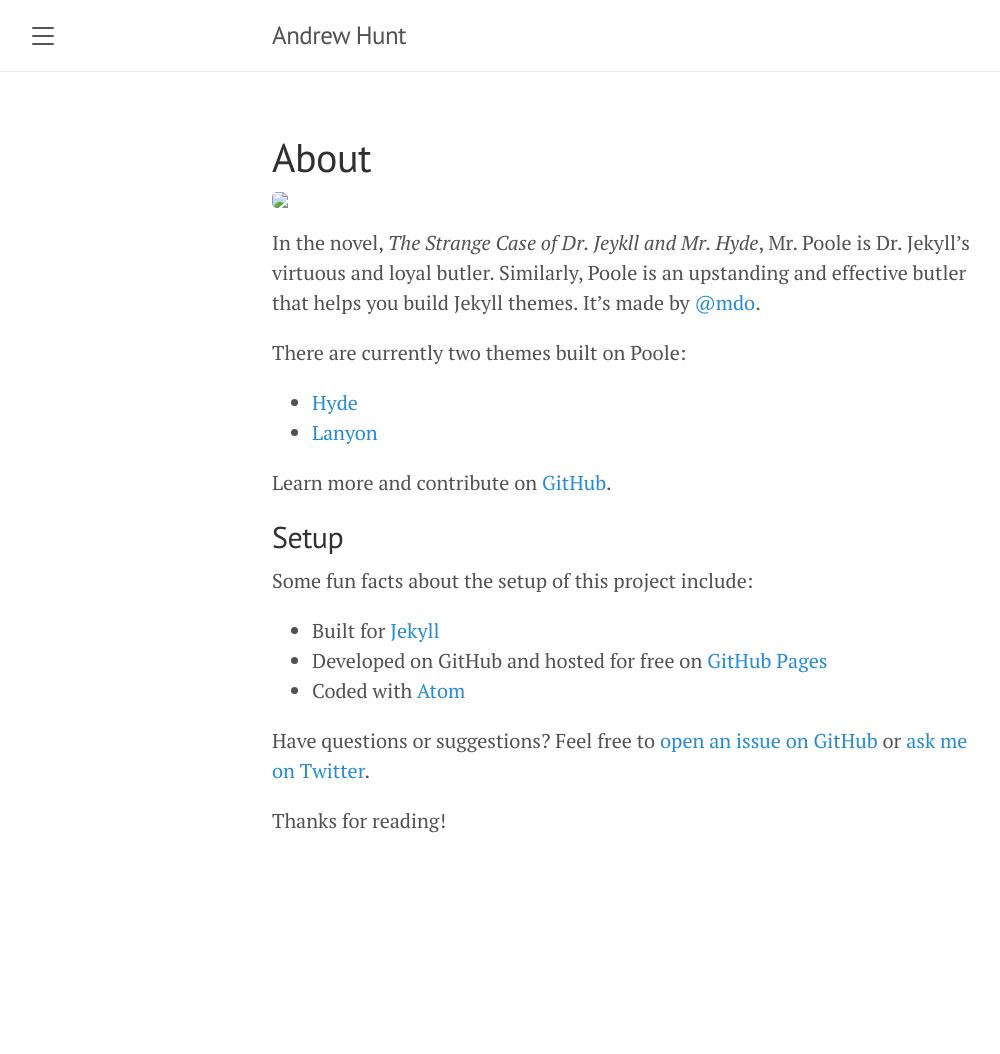
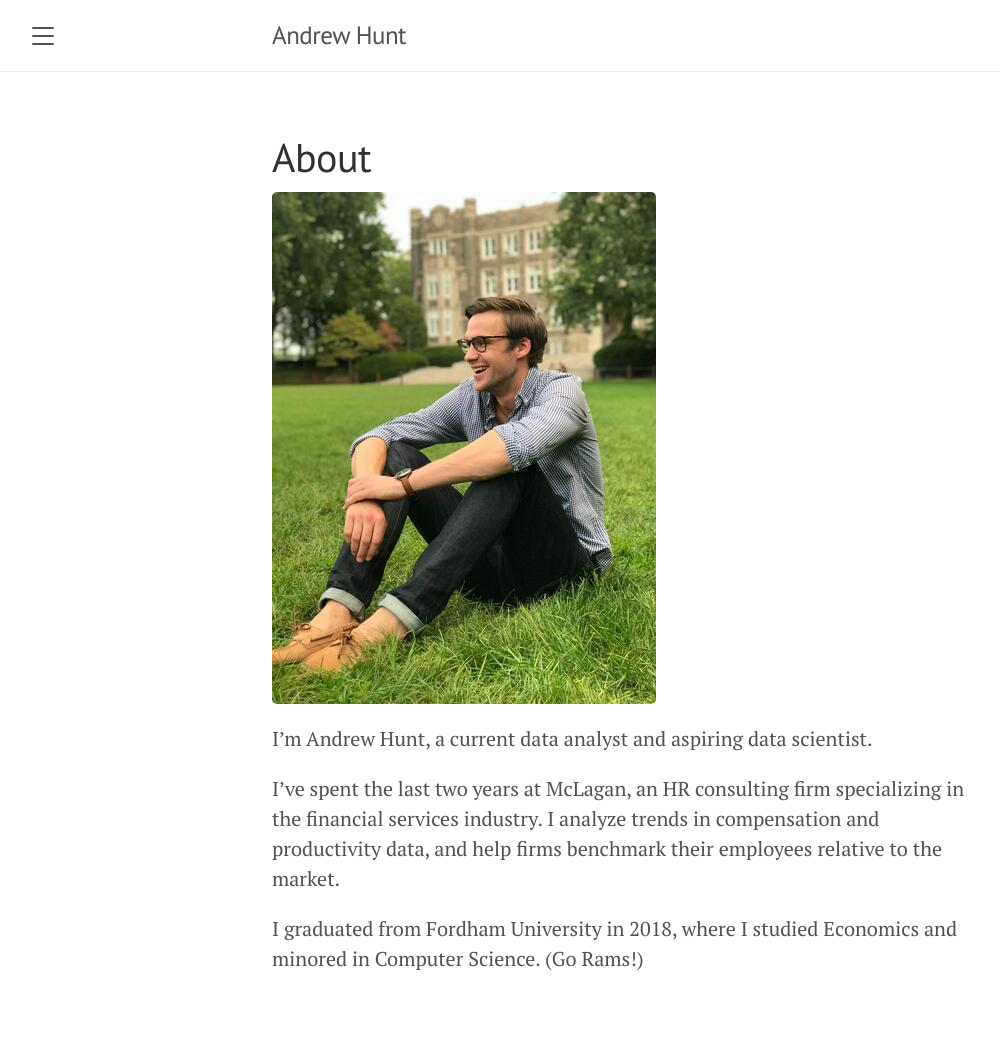
Before and after one commit to andrewrhunt/andrewrhunt.github.io, a Jekyll site: the page built from about.md, in a window 1280 px wide. Shown: the whole page, without its empty margins (8-1008 px from the left). Built offline with Jekyll 4.4.1, drawn with Linux system fonts in a browser that asks for light colours; before the commit the page ends 916 px from its top, so only the background shows below that.

Commit message:
updated aboutme

```diff
--- a/about.md
+++ b/about.md
@@ -3,25 +3,11 @@ layout: page
 title: About
 ---
 
-<img src="static/69496521_2600286370034266_8159697160930066432_o.jpg">
+<img src="https://raw.githubusercontent.com/andrewrhunt/andrewrhunt.github.io/master/static/69496521_2600286370034266_8159697160930066432_o.jpg">
 
-In the novel, *The Strange Case of Dr. Jeykll and Mr. Hyde*, Mr. Poole is Dr. Jekyll's virtuous and loyal butler. Similarly, Poole is an upstanding and effective butler that helps you build Jekyll themes. It's made by [@mdo](https://twitter.com/mdo).
+I'm Andrew Hunt, a current data analyst and aspiring data scientist.
 
-There are currently two themes built on Poole:
+I've spent the last two years at McLagan, an HR consulting firm specializing in the financial services industry.
+I analyze trends in compensation and productivity data, and help firms benchmark their employees relative to the market.
 
-* [Hyde](http://hyde.getpoole.com)
-* [Lanyon](http://lanyon.getpoole.com)
-
-Learn more and contribute on [GitHub](https://github.com/poole).
-
-## Setup
-
-Some fun facts about the setup of this project include:
-
-* Built for [Jekyll](https://jekyllrb.com)
-* Developed on GitHub and hosted for free on [GitHub Pages](https://pages.github.com)
-* Coded with [Atom](https://atom.io)
-
-Have questions or suggestions? Feel free to [open an issue on GitHub](https://github.com/poole/issues/new) or [ask me on Twitter](https://twitter.com/mdo).
-
-Thanks for reading!
+I graduated from Fordham University in 2018, where I studied Economics and minored in Computer Science. (Go Rams!)
```
